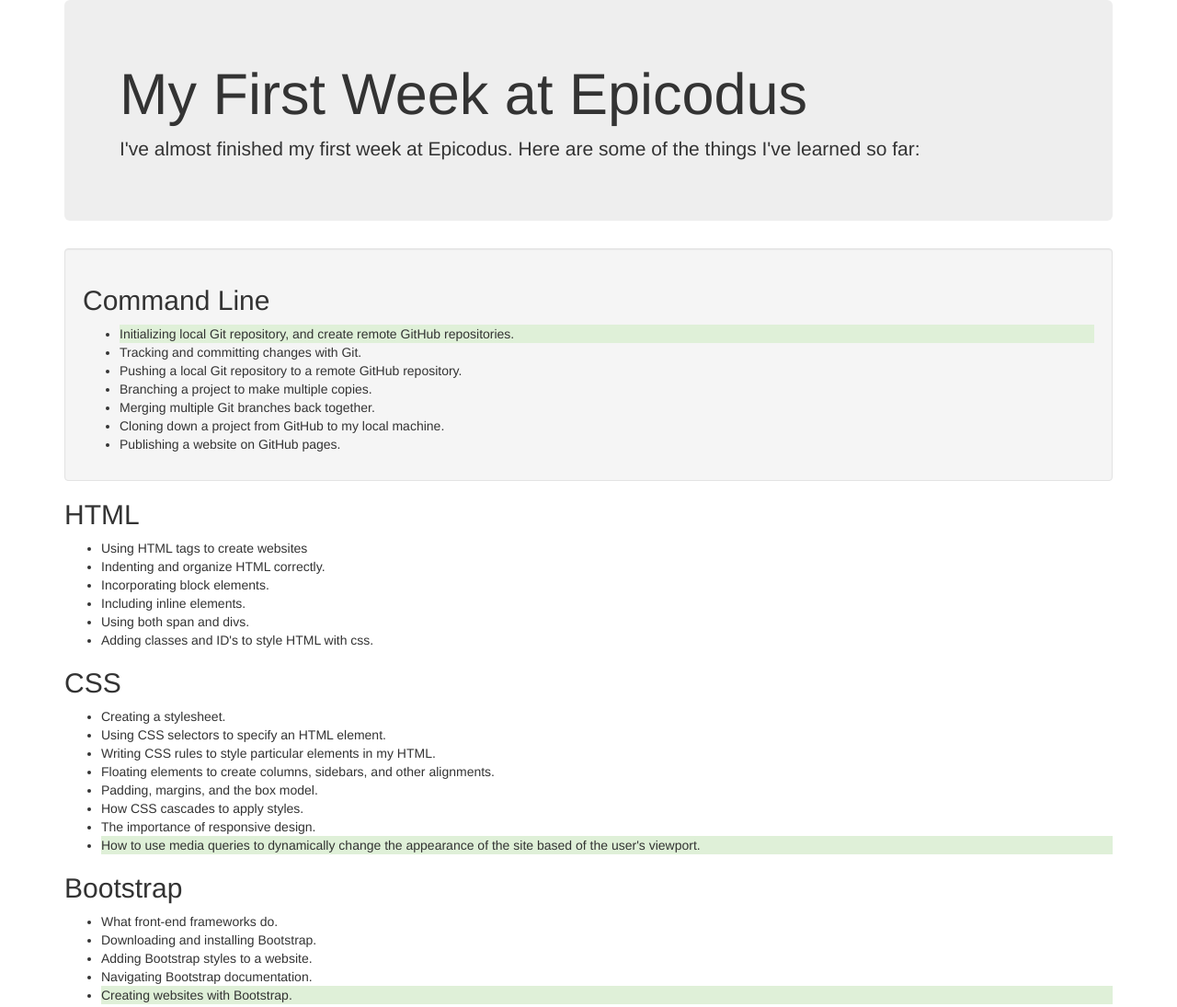
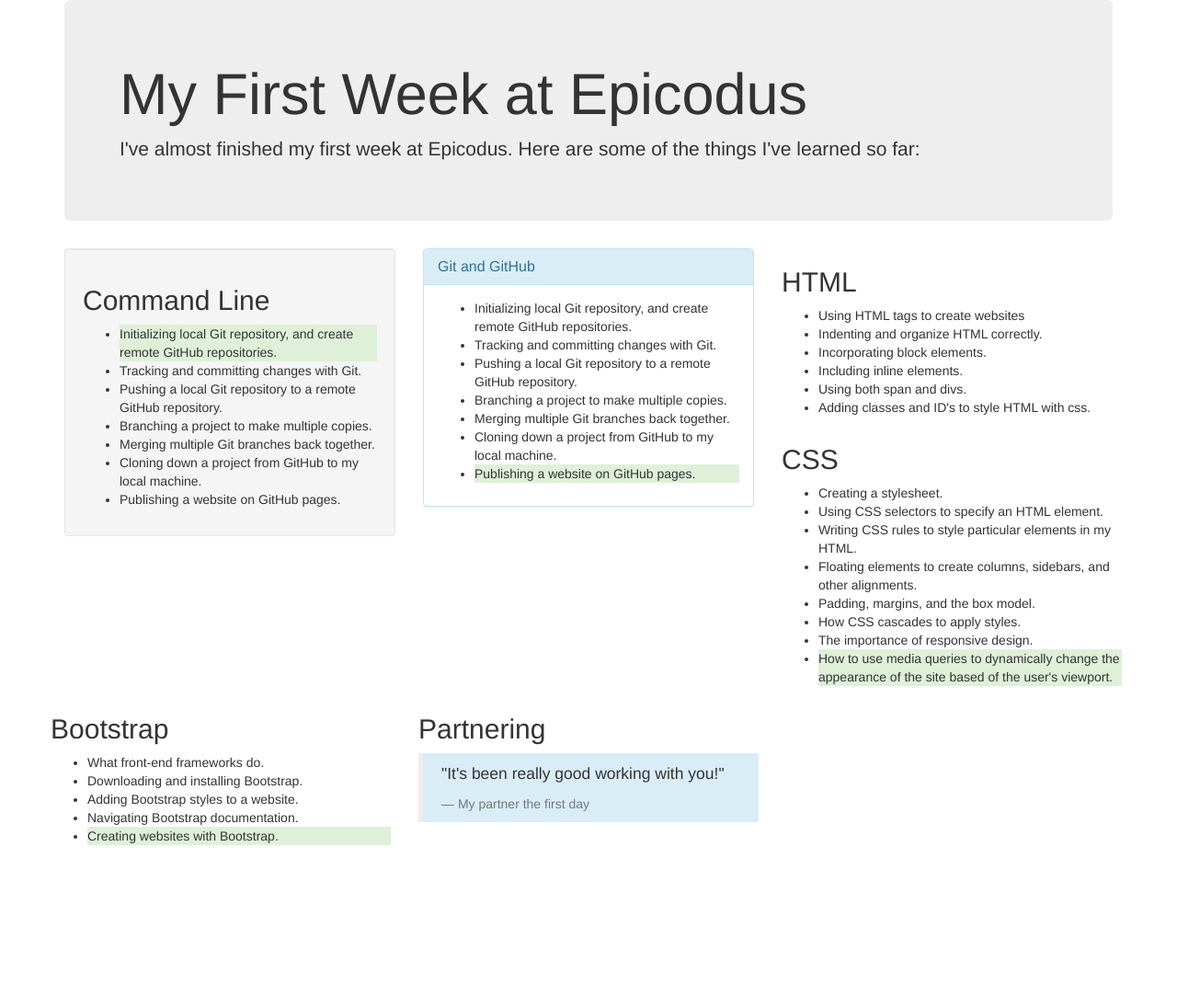
Before and after one commit to Xequah/week-in-review, a plain HTML site: page index.html in a window 1280 px wide. Shown: the top 1095 px of the page at 92% size. After the commit the page ends 929 px from the top, so only its background shows below. Drawn offline with Linux system fonts and the light colour scheme.

Commit message:
Added bootstrap grids and columns.

```diff
--- a/index.html
+++ b/index.html
@@ -1,7 +1,5 @@
 <!DOCTYPE html>
 <html>
-  </body>
-</html>
   <head>
     <title> First Week at Epicodus</title>
     <link href="css/bootstrap.css" rel="stylesheet" type="text/css">
@@ -14,6 +12,8 @@
       I've almost finished my first week at Epicodus. Here are some of the things I've learned so far:
     </p>
   </div>
+  <div class="row">
+    <div class="col-md-4">
      <div class="well">
        <h2>Command Line</h2>
        <ul>
@@ -26,35 +26,9 @@
          <li>Publishing a website on GitHub pages.</li>
        </ul>
      </div>
-    <h2>HTML</h2>
-    <ul>
-      <li>Using HTML tags to create websites</li>
-      <li>Indenting and organize HTML correctly.</li>
-      <li>Incorporating block elements.</li>
-      <li>Including inline elements.</li>
-      <li>Using both span and divs.</li>
-      <li>Adding classes and ID's to style HTML with css.</li>
-    </ul>
-    <h2>CSS</h2>
-    <ul>
-      <li>Creating a stylesheet.</li>
-      <li>Using CSS selectors to specify an HTML element.</li>
-      <li>Writing CSS rules to style particular elements in my HTML.</li>
-      <li>Floating elements to create columns, sidebars, and other alignments.</li>
-      <li>Padding, margins, and the box model.</li>
-      <li>How CSS cascades to apply styles.</li>
-      <li>The importance of responsive design.</li>
-      <li class="bg-success">How to use media queries to dynamically change the appearance of the site based of the user's viewport.</li>
-    </ul>
-    <h2>Bootstrap</h2>
-    <ul>
-      <li>What front-end frameworks do.</li>
-      <li>Downloading and installing Bootstrap.</li>
-      <li>Adding Bootstrap styles to a website.</li>
-      <li>Navigating Bootstrap documentation.</li>
-      <li class="bg-success">Creating websites with Bootstrap.</li>
-    </ul>
-  <div class="panel panel-default">
+    </div>
+    <div class="col-md-4">
+      <div class="panel panel-info">
         <div class="panel-heading">
           <h2 class="panel-title">Git and GitHub</h2>
         </div>
@@ -70,11 +44,50 @@
           </ul>
         </div>
     </div>
+  </div>
+  <div class="col-md-4">
+      <h2>HTML</h2>
+      <ul>
+        <li>Using HTML tags to create websites</li>
+        <li>Indenting and organize HTML correctly.</li>
+        <li>Incorporating block elements.</li>
+        <li>Including inline elements.</li>
+        <li>Using both span and divs.</li>
+        <li>Adding classes and ID's to style HTML with css.</li>
+      </ul>
+    </div>
+    <div class="row">
+      <div class="col-md-4">
+      <h2>CSS</h2>
+        <ul>
+          <li>Creating a stylesheet.</li>
+          <li>Using CSS selectors to specify an HTML element.</li>
+          <li>Writing CSS rules to style particular elements in my HTML.</li>
+          <li>Floating elements to create columns, sidebars, and other alignments.</li>
+          <li>Padding, margins, and the box model.</li>
+          <li>How CSS cascades to apply styles.</li>
+          <li>The importance of responsive design.</li>
+          <li class="bg-success">How to use media queries to dynamically change the appearance of the site based of the user's viewport.</li>
+        </ul>
+      </div>
+      <div class="col-md-4">
+        <h2>Bootstrap</h2>
+        <ul>
+          <li>What front-end frameworks do.</li>
+          <li>Downloading and installing Bootstrap.</li>
+          <li>Adding Bootstrap styles to a website.</li>
+          <li>Navigating Bootstrap documentation.</li>
+          <li class="bg-success">Creating websites with Bootstrap.</li>
+        </ul>
+      </div>
+      <div class="col-md-4">
         <h2>Partnering</h2>
         <blockquote class="bg-info">
           <p>"It's been really good working with you!"</p>
           <footer>My partner the first day</footer>
         </blockquote>
       </div>
+    </div>
+    </div>
   </body>
 </html>
```
Lines whose indentation alone changed are shown as unchanged.
